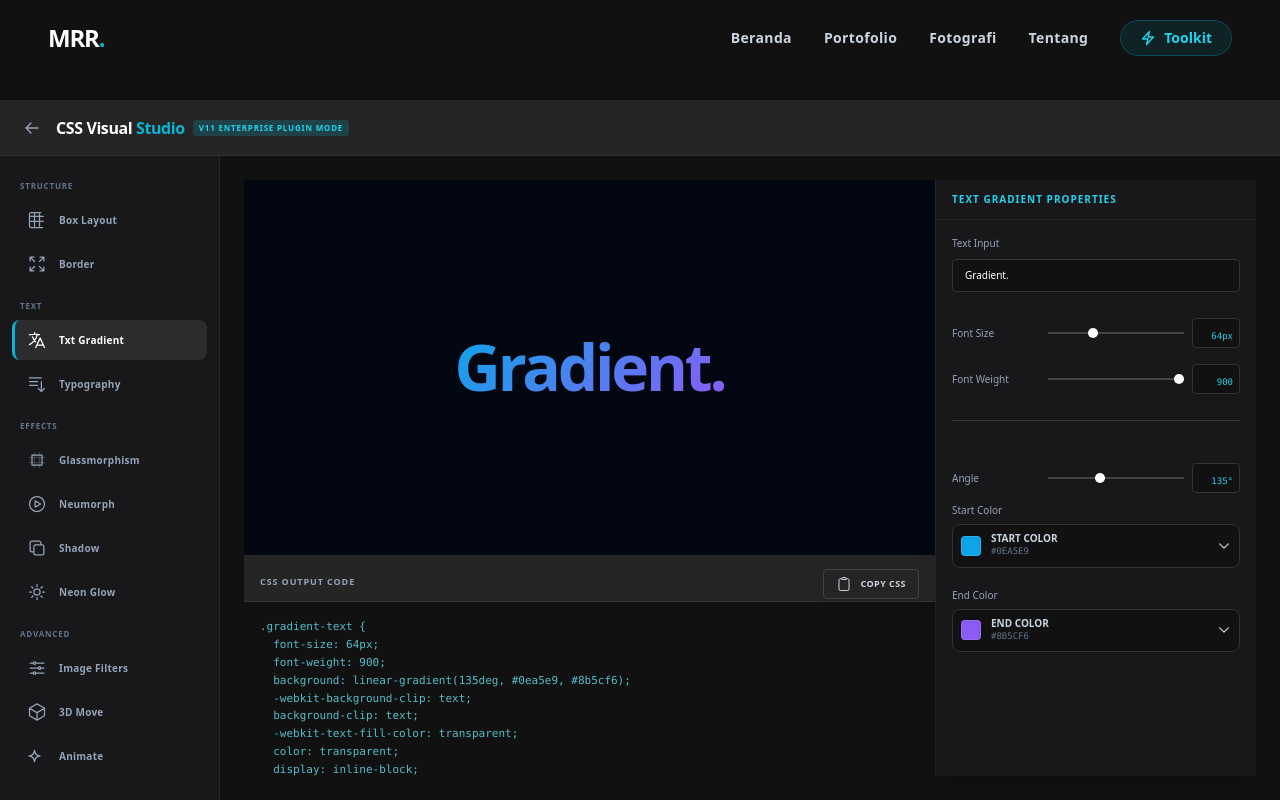
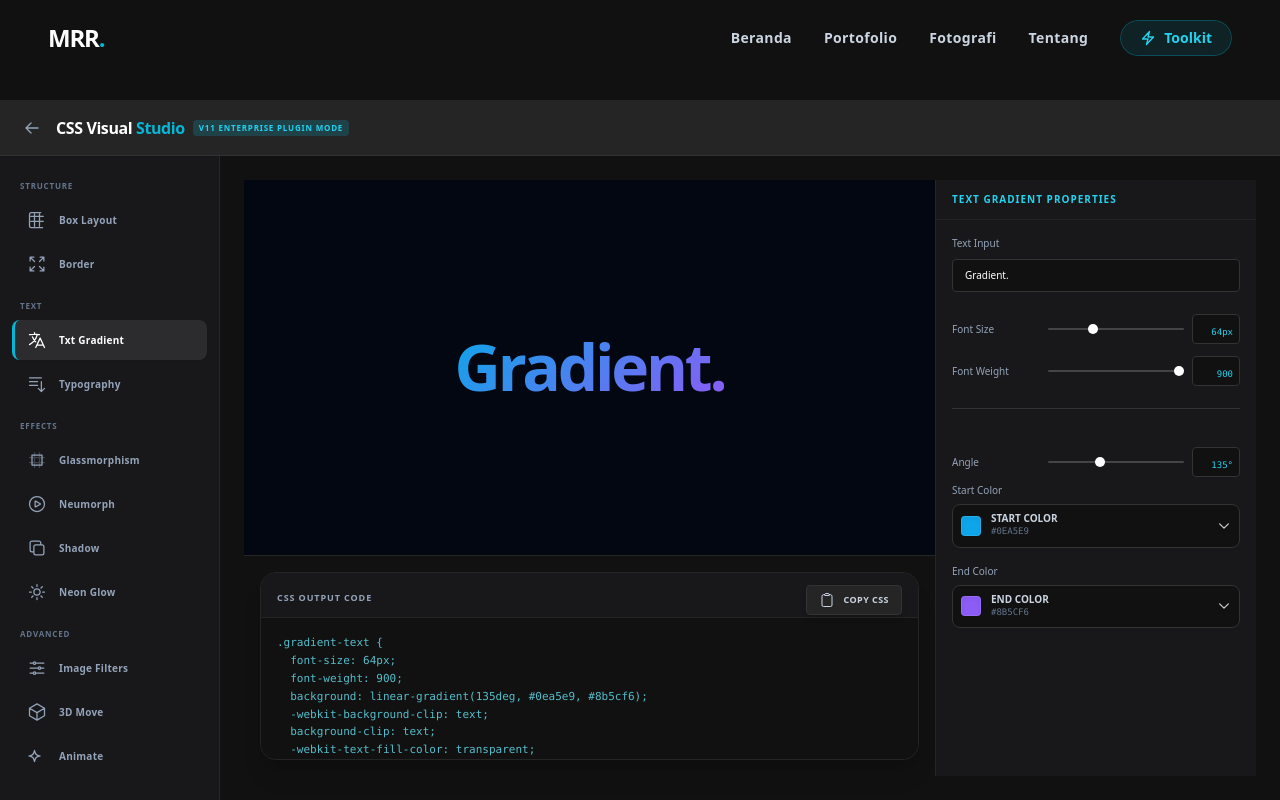
Before and after one commit to Rafli161102/CV-MRR, a Next.js app: page /css-studio in a window 1280 px wide. Built offline with nearby package versions, Linux system fonts and the light colour scheme.

Commit message:
Update shared.jsx

```diff
--- a/src/app/css-studio/_components/shared.jsx
+++ b/src/app/css-studio/_components/shared.jsx
@@ -65,7 +65,7 @@ export const hexToRgba = (hex, alpha) => `rgba(${hexToRgb(hex)}, ${alpha})`;
 export const COLOR_PRESETS = ['#ffffff', '#1e1e1e', '#0ea5e9', '#3b82f6', '#8b5cf6', '#ec4899', '#f59e0b', '#10b981'];
 
 // =========================================================================
-// 3. UI COMPONENTS (Figma Style Workspace)
+// 3. UI COMPONENTS
 // =========================================================================
 
 export const FigmaSlider = ({ label, min, max, step = 1, value, onChange, unit = "" }) => (
@@ -82,13 +82,11 @@ export const FigmaSlider = ({ label, min, max, step = 1, value, onChange, unit =
 
 export const FigmaColorPicker = ({ label, hexValue, onChange }) => {
   const [isOpen, setIsOpen] = useState(false);
-  const safeColor = safeHex(hexValue);
-  const [hsl, setHsl] = useState(hexToHsl(safeColor));
-
-  useEffect(() => { setHsl(hexToHsl(safeColor)); }, [safeColor]);
+  const [hsl, setHsl] = useState(hexToHsl(hexValue));
+  useEffect(() => { setHsl(hexToHsl(hexValue)); }, [hexValue]);
 
   const handleHslChange = (part, val) => {
-    const newHsl = { ...hsl, [part]: Number(val) || 0 };
+    const newHsl = { ...hsl, [part]: val };
     setHsl(newHsl);
     onChange(hslToHex(newHsl.h, newHsl.s, newHsl.l));
   };
@@ -101,10 +99,10 @@ export const FigmaColorPicker = ({ label, hexValue, onChange }) => {
       <div className="bg-[#111111] border border-[#333] rounded-lg overflow-hidden transition-all duration-300 shadow-sm">
         <div className="flex items-center justify-between p-2 cursor-pointer hover:bg-[#1a1a1c] transition-colors" onClick={() => setIsOpen(!isOpen)}>
           <div className="flex items-center gap-2.5">
-            <div className="w-5 h-5 rounded shadow-inner border border-white/10" style={{backgroundColor: safeColor}}></div>
+            <div className="w-5 h-5 rounded shadow-inner border border-white/10" style={{backgroundColor: hexValue}}></div>
             <div className="flex flex-col">
                <span className="text-[10px] font-bold text-slate-300 uppercase leading-none">{label}</span>
-               <span className="text-[9px] font-mono text-slate-500 uppercase mt-0.5">{safeColor}</span>
+               <span className="text-[9px] font-mono text-slate-500 uppercase mt-0.5">{hexValue}</span>
             </div>
           </div>
           <div className={`transform transition-transform duration-300 ${isOpen ? 'rotate-180' : ''}`}>
@@ -128,7 +126,7 @@ export const FigmaColorPicker = ({ label, hexValue, onChange }) => {
           </div>
           <div className="flex flex-wrap gap-1.5 mt-3 pt-3 border-t border-[#333]">
             {COLOR_PRESETS.map((c) => (
-              <button key={c} onClick={() => onChange(c)} className={`w-4 h-4 rounded-full border transition-transform hover:scale-125 ${safeColor===c ? 'border-white scale-110 shadow-lg' : 'border-white/20'}`} style={{ backgroundColor: c }} />
+              <button key={c} onClick={() => onChange(c)} className={`w-4 h-4 rounded-full border transition-transform hover:scale-125 ${hexValue===c ? 'border-white scale-110 shadow-lg' : 'border-white/20'}`} style={{ backgroundColor: c }} />
             ))}
           </div>
         </div>
@@ -155,7 +153,7 @@ export const FigmaTextInput = ({ label, value, onChange }) => (
   </div>
 );
 
-export const CodeOutput = ({ code }) => {
+export const CodeOutput = ({ code, isMobileTab }) => {
   const [copied, setCopied] = useState(false);
   const handleCopy = () => {
     navigator.clipboard.writeText(code);
@@ -163,14 +161,17 @@ export const CodeOutput = ({ code }) => {
     setTimeout(() => setCopied(false), 2000);
   };
   return (
-    <div className="w-full flex flex-col bg-[#1e1e1e] relative h-[250px] lg:h-full shrink-0">
-       <button onClick={handleCopy} className="absolute top-3 right-4 z-10 flex items-center gap-2 px-3 py-1.5 rounded bg-[#252526] border border-[#444] text-slate-300 hover:bg-cyan-500 hover:text-[#111] transition-all text-[9px] font-bold uppercase tracking-wider shadow-md">
+    <div className={`w-full h-full bg-[#111111] relative flex flex-col overflow-hidden ${isMobileTab ? '' : 'border-t lg:border border-[#252526] lg:rounded-2xl shadow-xl'}`}>
+       <button onClick={handleCopy} className="absolute top-3 right-4 z-10 flex items-center gap-2 px-3 py-1.5 rounded bg-[#252526] border border-[#333333] text-slate-300 hover:bg-cyan-500 hover:text-[#111] transition-all text-[9px] font-bold uppercase tracking-wider shadow-md">
          {copied ? <><Icons.Check /> COPIED</> : <><Icons.Copy /> COPY CSS</>}
        </button>
-       <div className="px-4 py-2.5 border-b border-[#333] bg-[#252526] shrink-0">
-         <span className="text-[9px] font-bold text-slate-400 uppercase tracking-widest">CSS Output Code</span>
-       </div>
-       <div className="flex-1 p-4 overflow-y-auto bg-[#111111] custom-scroll">
+       {!isMobileTab && (
+         <div className="px-4 py-2.5 border-b border-[#252526] bg-[#18181b] shrink-0">
+           <span className="text-[9px] font-bold text-slate-400 uppercase tracking-widest">CSS Output Code</span>
+         </div>
+       )}
+       {/* pb-24 agar bisa di scroll ke bawah di hp */}
+       <div className={`p-4 overflow-y-auto flex-grow bg-[#111111] custom-scroll ${isMobileTab ? 'pb-24' : ''}`}>
           <pre className="text-[11px] font-mono text-cyan-300/80 leading-relaxed whitespace-pre-wrap break-words"><code>{code}</code></pre>
        </div>
     </div>
@@ -178,45 +179,69 @@ export const CodeOutput = ({ code }) => {
 };
 
 // =========================================================================
-// WORKSPACE LAYOUT (Full Screen & Responsive)
+// 4. MASTER WORKSPACE LAYOUT (FIXED CANVAS + MOBILE TABS)
 // =========================================================================
 export const WorkspaceLayout = ({ name, controls, preview, cssOutput, bgType = 'grid', bgHex }) => {
+  // Sistem Tab Khusus HP (Design / Code) agar layout rapi dan tidak makan tempat
+  const [mobileTab, setMobileTab] = useState('design');
+
   return (
-    // pb-28 di Mobile memastikan layar bisa di-scroll sampai ke ujung bawah (menghindari menu ketutup batas HP)
-    <div className="flex flex-col lg:flex-row w-full h-full animate-fade-in pb-28 lg:pb-0">
+    <div className="flex flex-col lg:flex-row w-full h-full animate-fade-in bg-[#0a0a0b] lg:bg-transparent">
 
-       {/* AREA KIRI: CANVAS & CSS CODE (Desktop) */}
-       <div className="flex-1 flex flex-col min-w-0 lg:border-r border-[#252526]">
+       {/* MOBILE: CANVAS (LOCKED / STICKY ATAS) */}
+       <div className="h-[30vh] sm:h-[35vh] lg:hidden relative flex items-center justify-center overflow-hidden border-b border-[#333] z-30 transition-colors duration-500 shadow-lg shrink-0" style={{backgroundColor: bgHex || '#0a0a0b'}}>
+          {bgType === 'grid' && <div className="absolute inset-0 opacity-[0.15] pointer-events-none" style={{ backgroundImage: 'radial-gradient(#ffffff 1px, transparent 1px)', backgroundSize: '24px 24px'}}></div>}
+          {bgType === 'image' && <div className="absolute inset-0 bg-cover bg-center opacity-60" style={{ backgroundImage: "url('https://images.unsplash.com/photo-1618005182384-a83a8bd57fbe?q=80&w=1200')" }}></div>}
+          {bgType === 'light' && <div className="absolute inset-0 bg-[#e5e7eb]"></div>}
+          {bgType === 'dark' && <div className="absolute inset-0 bg-[#030712]"></div>}
+          <div className="relative z-10 w-full h-full flex items-center justify-center p-4 overflow-hidden">{preview}</div>
+       </div>
 
-         {/* CANVAS AREA (Tidak lagi sticky di mobile agar natural saat di scroll) */}
-         <div className="h-[300px] sm:h-[350px] lg:h-auto lg:flex-1 relative flex items-center justify-center overflow-hidden bg-[#0a0a0b] border-b border-[#252526] transition-colors duration-500 shadow-sm" style={{backgroundColor: bgHex || 'transparent'}}>
+       {/* DESKTOP: MIDDLE COLUMN (CANVAS + CODE) */}
+       <div className="hidden lg:flex flex-1 flex-col min-w-0 lg:border-r border-[#252526]">
+         {/* Canvas Desktop */}
+         <div className="flex-1 relative flex items-center justify-center overflow-hidden bg-[#0a0a0b] border-b border-[#252526] z-10 transition-colors duration-500 shadow-inner" style={{backgroundColor: bgHex || 'transparent'}}>
             {bgType === 'grid' && <div className="absolute inset-0 opacity-[0.15] pointer-events-none" style={{ backgroundImage: 'radial-gradient(#ffffff 1px, transparent 1px)', backgroundSize: '24px 24px'}}></div>}
             {bgType === 'image' && <div className="absolute inset-0 bg-cover bg-center opacity-60" style={{ backgroundImage: "url('https://images.unsplash.com/photo-1618005182384-a83a8bd57fbe?q=80&w=1200')" }}></div>}
             {bgType === 'light' && <div className="absolute inset-0 bg-[#e5e7eb]"></div>}
             {bgType === 'dark' && <div className="absolute inset-0 bg-[#030712]"></div>}
             <div className="relative z-10 w-full h-full flex items-center justify-center p-4 overflow-hidden">{preview}</div>
          </div>
-
-         {/* CODE OUTPUT (Hanya terlihat di Desktop) */}
-         <div className="hidden lg:flex flex-col h-[220px] shrink-0 border-t border-[#252526]">
+         {/* Code Desktop */}
+         <div className="h-[220px] shrink-0 p-4 bg-[#111111]">
             <CodeOutput code={cssOutput} />
          </div>
        </div>
 
-       {/* AREA KANAN: PROPERTIES PANEL */}
-       <div className="w-full lg:w-[320px] bg-[#18181b] flex flex-col shrink-0 lg:h-full shadow-xl z-20">
-         <div className="px-4 py-3 border-b border-[#252526] bg-[#18181b] sticky top-0 z-20 shrink-0">
-            <h2 className="text-[10px] font-bold text-cyan-400 uppercase tracking-widest">{name} Properties</h2>
+       {/* PROPERTIES PANEL (Scrollable Bottom for Mobile, Right Panel for Desktop) */}
+       <div className="flex-1 lg:w-[320px] lg:flex-none bg-[#18181b] flex flex-col z-20 overflow-hidden">
+
+         {/* Header Properties (Desktop) & Tabs (Mobile) */}
+         <div className="px-4 py-3 border-b border-[#252526] bg-[#18181b] shrink-0">
+            <h2 className="text-[10px] font-bold text-cyan-400 uppercase tracking-widest hidden lg:block">{name} Properties</h2>
+
+            {/* Mobile Navigation Tabs */}
+            <div className="flex lg:hidden bg-[#111111] p-1 rounded-lg border border-[#333] w-full">
+              <button onClick={() => setMobileTab('design')} className={`flex-1 py-1.5 rounded-md text-[9px] font-bold uppercase transition-all ${mobileTab === 'design' ? 'bg-[#333] text-white shadow-sm' : 'text-slate-500 hover:text-slate-300'}`}>Design Properties</button>
+              <button onClick={() => setMobileTab('code')} className={`flex-1 py-1.5 rounded-md text-[9px] font-bold uppercase transition-all ${mobileTab === 'code' ? 'bg-cyan-500/20 text-cyan-400 border border-cyan-500/30' : 'text-slate-500 hover:text-slate-300'}`}>View CSS Code</button>
+            </div>
          </div>
 
-         {/* Properties Content */}
-         <div className="p-4 flex flex-col gap-1 lg:overflow-y-auto custom-scroll lg:flex-1">
-            {controls}
-         </div>
+         {/* Properties Scrollable Area (Hanya ini yang bisa di-scroll di HP) */}
+         <div className="flex-1 overflow-y-auto custom-scroll relative">
 
-         {/* CODE OUTPUT (Hanya terlihat di Mobile, ditempelkan di bagian bawah menu) */}
-         <div className="lg:hidden flex flex-col mt-4 border-t border-[#252526] shadow-[0_-10px_20px_rgba(0,0,0,0.5)]">
-            <CodeOutput code={cssOutput} />
+            {/* Tampilan Design Properties */}
+            <div className={`p-4 lg:block ${mobileTab === 'design' ? 'block' : 'hidden'}`}>
+              {controls}
+              {/* Padding super longgar agar Color picker terbawah tidak tertutup nav hp */}
+              <div className="h-32 lg:h-4"></div>
+            </div>
+
+            {/* Tampilan CSS Code (Hanya di HP) */}
+            <div className={`h-full lg:hidden ${mobileTab === 'code' ? 'block' : 'hidden'}`}>
+              <CodeOutput code={cssOutput} isMobileTab={true} />
+            </div>
+
          </div>
        </div>
     </div>
```
